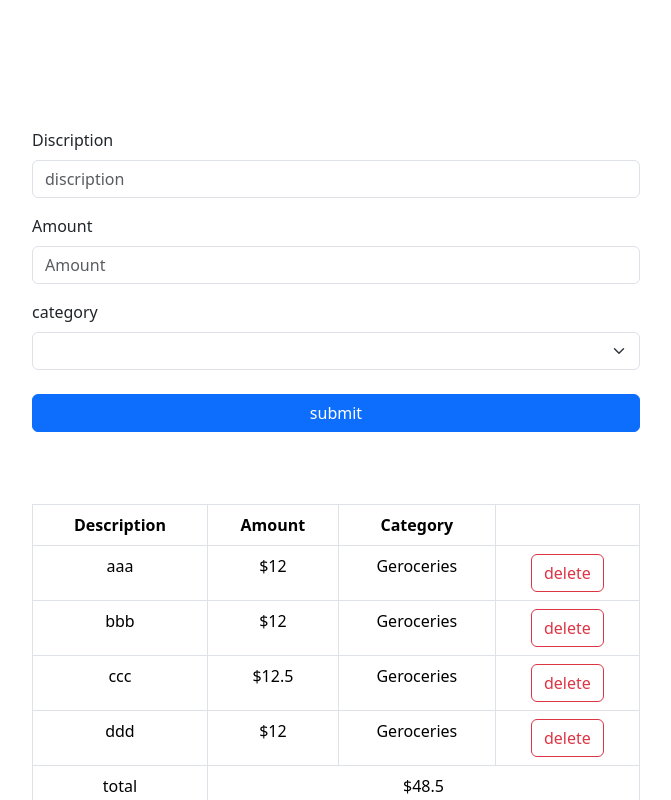
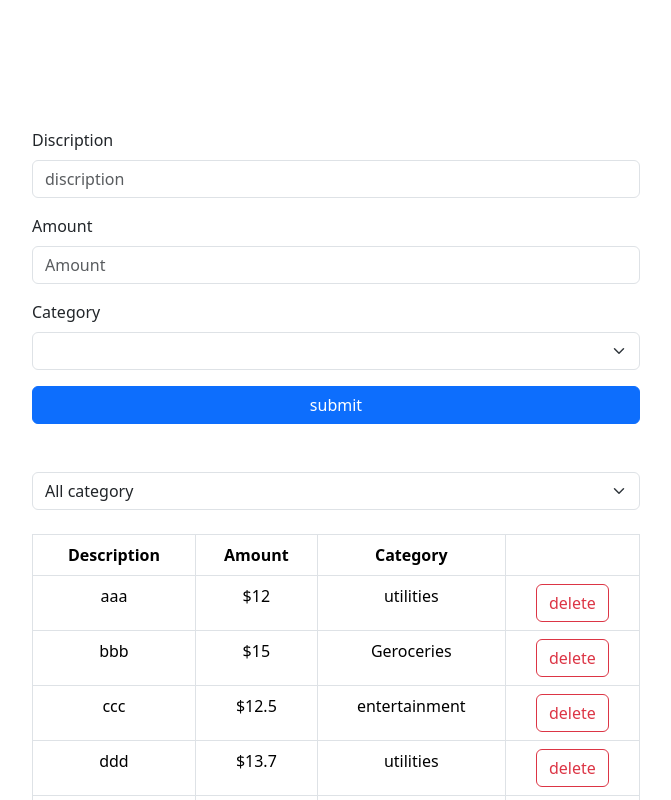
Before and after one commit to mostafafront/ReactPractice, a React app: page / in a window 1280 px wide. Shown: the part 940-1740 px from the top of the page, without its empty margins (0-671 px from the left). Built offline with nearby package versions, Linux system fonts and the light colour scheme; the HTML template or start-up script is replaced by a standard one.

Commit message:
complete form validatoin project in react

```diff
--- a/src/App.tsx
+++ b/src/App.tsx
@@ -2,7 +2,7 @@ import "./App.css";
 import Alert from "./assets/body/Alert/alert.tsx";
 // import {Fragment} from "react";
 import Button from "./assets/body/Alert/Button.tsx";
-import { useState } from "react";
+import {useState} from "react";
 // import React from "react";
 import RightSide from "./assets/body/RightSide/RightSide.tsx";
 import LeftSide from "./assets/body/LeftSide/LeftSide.tsx";
@@ -13,8 +13,11 @@ import Navbar from "./assets/body/ProductUser/Navbar/Navbar.tsx";
 import ProductItem from "./assets/body/ProductUser/ProductItem/ProductItem.tsx";
 import BtnClear from "./assets/body/ProductUser/BtnClear/BtnClear.tsx";
 import TextArea from "./assets/body/TextArea/TextArea.tsx";
-import Form from "./assets/body/Form/Form.tsx";
+// import Form from "./assets/body/Form/Form.tsx";
 import Table from "./assets/body/ExpenceTracker/Table.tsx";
+import Filter from "./assets/body/ExpenceTracker/Filter.tsx";
+import FormExpense from "./assets/body/ExpenceTracker/FormExpense.tsx";
+
 
 function App() {
     function changeAlert() {
@@ -29,12 +32,19 @@ function App() {
 
     const [itemShop, setItemShop] = useState(["item 1", "item 2", "item 3"]);
 
+
     const [SelectedItem, setSelectedItem] = useState([
-    { id: 1, Description: "aaa", Amount: 12, category: "Geroceries" },
-    { id: 2, Description: "bbb", Amount: 12, category: "Geroceries" },
-    { id: 3, Description: "ccc", Amount: 12.5, category: "Geroceries" },
-    { id: 4, Description: "ddd", Amount: 12, category: "Geroceries" }])
+        {id: 1, Description: "aaa", Amount: 12, category: "utilities"},
+        {id: 2, Description: "bbb", Amount: 15, category: "Geroceries"},
+        {id: 3, Description: "ccc", Amount: 12.5, category: "entertainment"},
+        {id: 5, Description: "ddd", Amount: 13.7, category: "utilities"},
+        {id: 6, Description: "fff", Amount: 13.5, category: "Geroceries"},
+        {id: 7, Description: "ggg", Amount: 12, category: "evtertainment"}]);
 
+
+    const [category, setCategory] = useState("");
+
+    const visibleExpense = category && category !== "all" ? SelectedItem.filter((item) => item.category === category) : SelectedItem;
 
     return (
         <>
@@ -44,37 +54,37 @@ function App() {
                 </Alert>
             )}
 
-      <br />
+            <br/>
             <Button color={"primary"} clickF={changeAlert}>
                 show
             </Button>
-      <br />
-      <br />
-      <br />
+            <br/>
+            <br/>
+            <br/>
             <RightSide></RightSide>
             <LeftSide></LeftSide>
-      <br />
+            <br/>
             <MiddleSide></MiddleSide>
-      <br />
-      <br />
-      <br />
+            <br/>
+            <br/>
+            <br/>
             <SwitchLike onclickP={() => console.log("clicked")}></SwitchLike>
-      <br />
+            <br/>
             <BtnAdd></BtnAdd>
-      <br />
-      <br />
+            <br/>
+            <br/>
 
             <Navbar coutItems={itemShop.length}></Navbar>
             <ProductItem
                 children={itemShop.map((item) => (
-          <li>{item}</li>
+                    <li key={item}>{item}</li>
                 ))}
             ></ProductItem>
             <BtnClear clearF={() => setItemShop([])}></BtnClear>
 
-      <br />
-      <br />
-      <br />
+            <br/>
+            <br/>
+            <br/>
 
             <TextArea maxChar={10} key={"textvalue"}>
                 lorem ipsumlorem ipsumlorem ipsumlorem ipsumlorem ipsumlorem ipsumlorem
@@ -91,37 +101,41 @@ function App() {
                 ipsumlorem ipsum
             </TextArea>
 
-      <br />
-      <br />
-      <br />
-      <br />
-      <br />
-      <br />
-      <br />
-      <br />
-      <br />
+            <br/>
+            <br/>
+            <br/>
+            <br/>
+            <br/>
+            <br/>
+            <br/>
+            <br/>
+            <br/>
 
-      <Form></Form>
 
-           <br />
-      <br />
-      <br />
+            <FormExpense submitF={(data) => setSelectedItem([...SelectedItem,{...SelectedItem, id: SelectedItem.length +1, Description: data.Description, Amount: data.Amount, category: data.Category}])}></FormExpense>
 
+            <br/>
+
+            <br/>
+
+            <Filter changeCategory={(category) => setCategory(category)}></Filter>
+
+            <br/>
             <Table
-        expense={SelectedItem}
+                expense={visibleExpense}
                 deleteItem={(id) => setSelectedItem(SelectedItem.filter((item) => item.id !== id))}
             ></Table>
 
-      <br />
-      <br />
-      <br />
-      <br />
-      <br />
-      <br />
-      <br />
-      <br />
-      <br />
-      <br />
+            <br/>
+            <br/>
+            <br/>
+            <br/>
+            <br/>
+            <br/>
+            <br/>
+            <br/>
+            <br/>
+            <br/>
 
         </>
 
--- /dev/null
+++ b/src/assets/body/ExpenceTracker/Categories.tsx
@@ -0,0 +1,3 @@
+
+    const Categories = ['Geroceries', 'utilities', 'entertainment'] as const;
+export default Categories
--- /dev/null
+++ b/src/assets/body/ExpenceTracker/Filter.tsx
@@ -0,0 +1,18 @@
+
+import Categories from "./Categories.tsx";
+interface Props{
+    changeCategory: (value:string) => void
+}
+export default function Filter(props: Props) {
+
+    return(
+        <div className={'w-50'}>
+            <select className="form-select" aria-label="Default select example" onChange={(event) => props.changeCategory(event.target.value)}>
+                <option value='all'>All category</option>
+
+                {Categories.map((item) => <option key={item} value={item}>{item}</option>)}
+
+            </select>
+        </div>
+    )
+}
--- /dev/null
+++ b/src/assets/body/ExpenceTracker/FormExpense.tsx
@@ -0,0 +1,74 @@
+import {z} from "zod";
+import {useForm} from "react-hook-form";
+import {zodResolver} from "@hookform/resolvers/zod";
+import Categories from "./Categories.tsx";
+
+
+
+    const schema = z.object({
+        Description: z.string().min(3, {message: "minLength Allowd charactor is 3"}),
+        Amount: z.number({invalid_type_error: "Amount is required!"}).min(0.01, {message: "minLength Allowd Amount is 0.01"}),
+        Category: z.enum(Categories,
+            {errorMap: () => ({message: "Category is required!"})})
+
+    });
+
+    type FormData = z.infer<typeof schema>
+
+
+interface Props{
+    submitF : (data: FormData) => void
+}
+
+export default function FormExpense(props: Props) {
+
+
+    const {register, handleSubmit, formState, reset} = useForm<FormData>({resolver: zodResolver(schema)});
+
+
+    return (
+        <div>
+            <form className={"w-50 d-flex flex-column text-start"} onSubmit={handleSubmit(data => {
+                props.submitF(data);
+                reset()
+            })}>
+                <div className="mb-3">
+                    <label htmlFor="exampleFormControlInput1" className="form-label">Discription</label>
+                    <input
+                        {...register("Description")}
+                        type="text"
+                        className="form-control"
+                        id="exampleFormControlInput1"
+                        placeholder="discription"/>
+                    {formState.errors.Description &&
+                        <p className={"text-danger pt-1"}>{formState.errors.Description.message}</p>}
+                </div>
+
+
+                <div className="mb-3">
+                    <label htmlFor="exampleFormControlTextarea2" className="form-label">Amount</label>
+                    <input
+                        {...register("Amount", {valueAsNumber: true})}
+                        type="number"
+                        className="form-control"
+                        id="exampleFormControlInput2"
+                        placeholder="Amount"/>
+                    {formState.errors.Amount && <p className={"text-danger pt-1"}>{formState.errors.Amount.message}</p>}
+                </div>
+
+                <label className="form-label">Category</label>
+                <select {...register("Category")} id={"select"} className="form-select"
+                        aria-label="Default select example">
+
+                    <option value=""></option>
+                    {Categories.map(item => <option key={item} value={item}>{item}</option>)}
+
+                </select>
+                {formState.errors.Category && <p className={"text-danger pt-1"}>{formState.errors.Category.message}</p>}
+
+
+                <button type={"submit"} className={"btn btn-primary mt-3"}>submit</button>
+            </form>
+        </div>
+    );
+}
```
Lines whose indentation alone changed are shown as unchanged.
